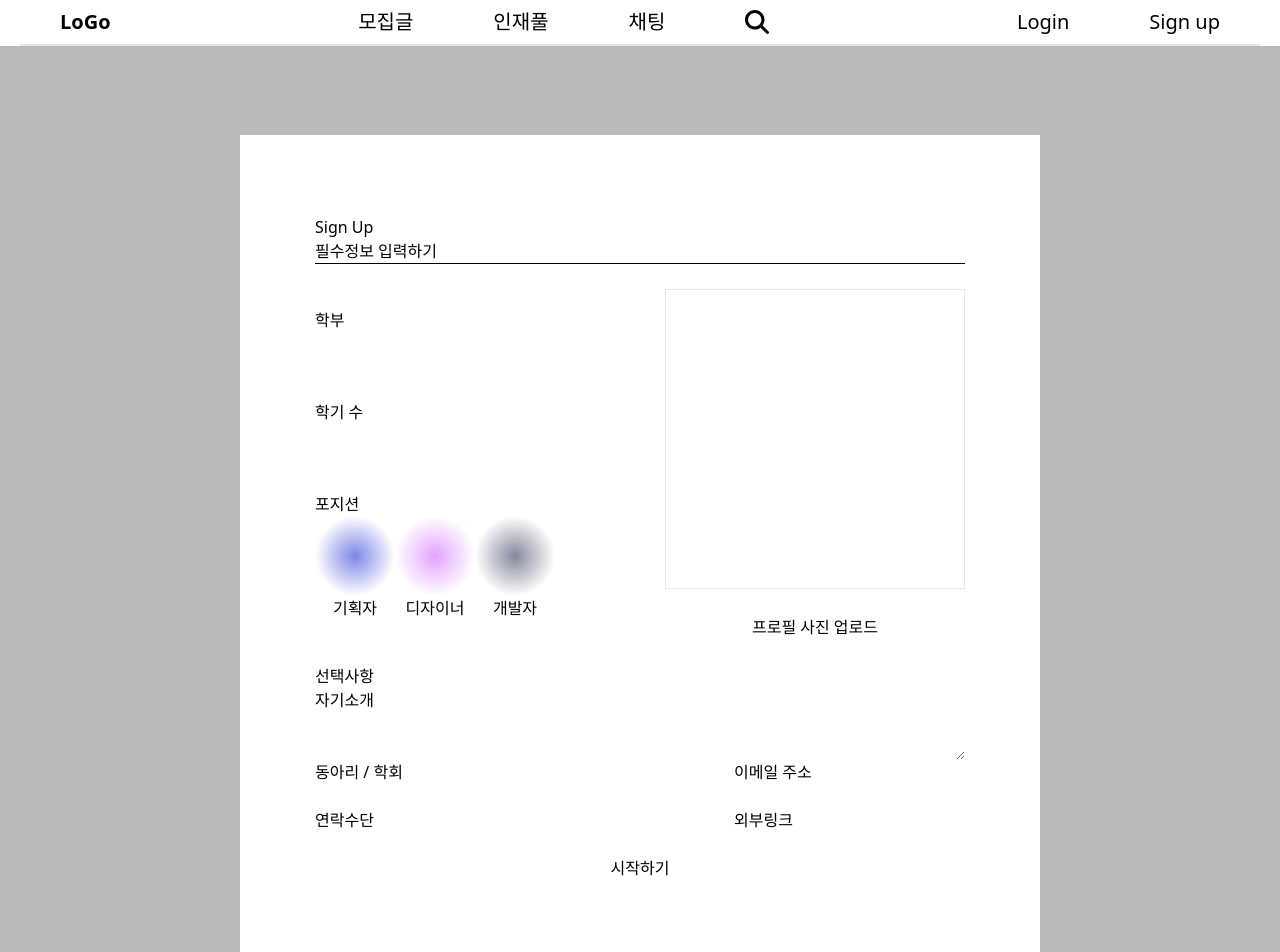
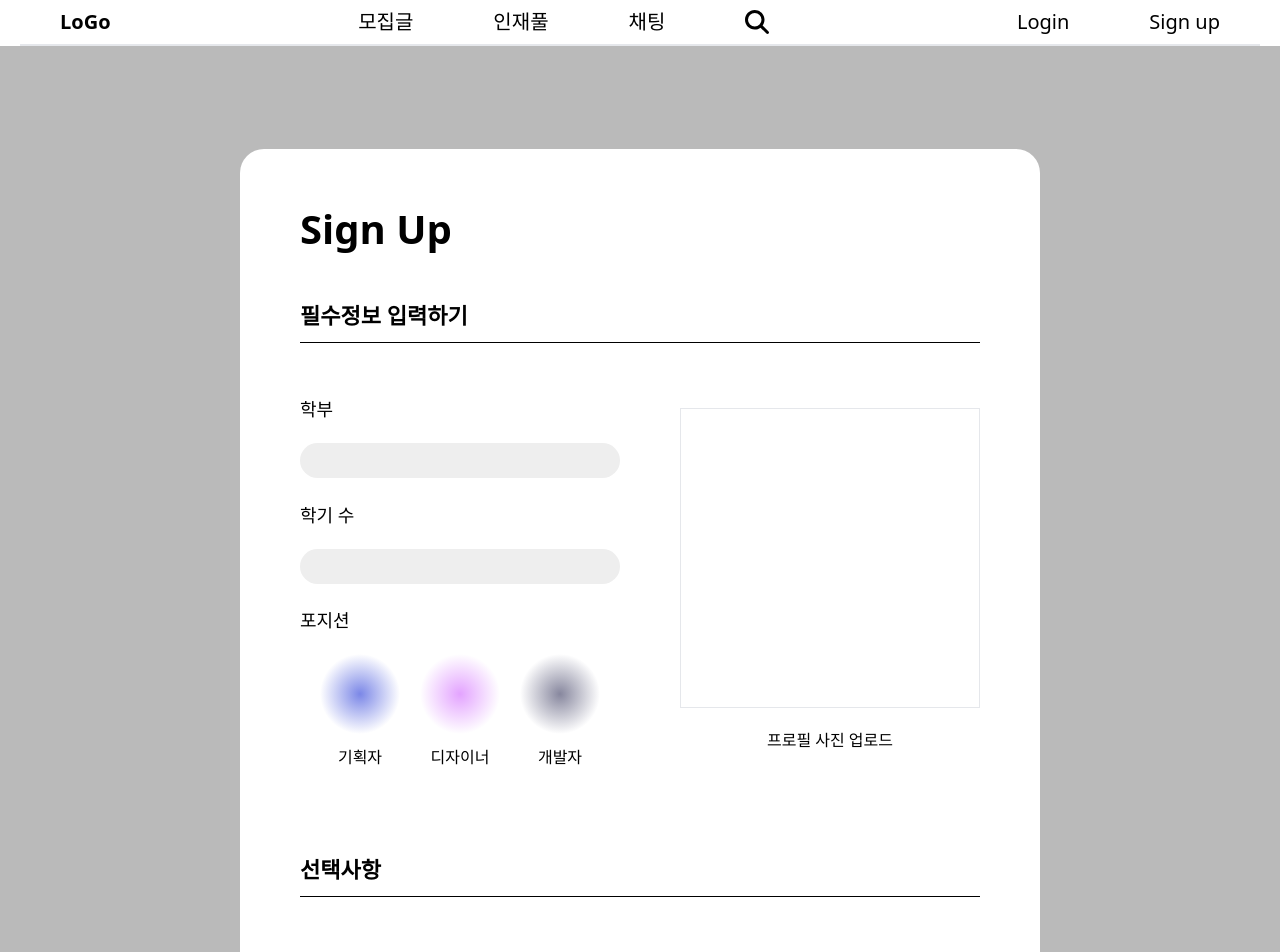
Before and after one commit to HCU-4400WON/hisbee, a React (Create React App) app in the folder src/main/frontend/: page /signup in a window 1280 px wide. Shown: the top 952 px of the page. Built offline with nearby package versions, Linux system fonts and the light colour scheme.

Commit message:
:art: f-signup/#35
design complete

```diff
--- a/src/main/frontend/src/Routes/SignUp.tsx
+++ b/src/main/frontend/src/Routes/SignUp.tsx
@@ -1,4 +1,36 @@
 import tw from "tailwind-styled-components";
+
+const Container = tw.div`
+h-[1600px]
+flex
+items-center
+justify-center
+bg-[#bababa]
+`;
+
+const SignUpCard = tw.div`
+w-[800px]
+bg-[#fff]
+px-[60px]
+pt-[50px]
+flex
+flex-col
+rounded-3xl
+`;
+
+const Title = tw.p`
+  text-[40px]
+  font-bold
+`;
+
+const SubTitle = tw.p`
+ text-[22px]
+ font-bold
+ border-b border-black
+ mt-[40px]
+ pb-[10px]
+ mb-[30px]
+ `;
 
 const FlexRowBox = tw.div`
 flex
@@ -10,12 +42,15 @@ justify-between
 `;
 const FlexPositionBox = tw(FlexRowBox)`
 justify-evenly
+
 `;
 
-const FlexColRox = tw.div`
-flex
-flex-col
-items-center
+const PositionBox = tw.div`
+  h-[115px]
+  flex
+  flex-col
+  items-center
+  justify-between
 `;
 
 const PositionGradientBox = tw.span`
@@ -24,28 +59,70 @@ w-[80px]
 h-[80px]
 `;
 
+const Info = tw.p`
+  text-[18px]
+  my-[20px]
+`;
+
+const InfoInput = tw.input`
+  w-[320px]
+  h-[35px]
+  bg-[#eeeeee]
+  rounded-full
+`;
+
+const InfoBox = tw.div`
+  w-[320px]
+  flex
+  flex-col
+`;
+
+const IntroduceBox = tw.div`
+flex
+flex-col
+justify-between
+h-[200px]
+w-[680px]
+`;
+
+const IntroduceArea = tw.textarea`
+w-[680px]
+h-[110px]
+bg-[#eeeeee]
+`;
+
+const StartButton = tw.button`
+mx-auto
+my-[80px]
+w-[250px]
+h-[33px]
+bg-[#eeeeee]
+rounded-full
+`;
+
 function SignUp() {
   return (
-    <div className="h-[1600px] flex items-center justify-center bg-[#bababa]">
-      <div className="w-[800px] h-[1422px] bg-[#fff] px-[75px] py-[80px] flex flex-col">
-        <div>Sign Up</div>
+    <Container>
+      <SignUpCard>
+        <Title>Sign Up</Title>
 
-        <div className="border-b border-black">필수정보 입력하기</div>
+        <SubTitle className="">필수정보 입력하기</SubTitle>
 
         <FlexRequiredBox>
           <div className="flex flex-col justify-evenly h-[400px]">
-            <div>
-              <p>학부</p>
-              <input />
-            </div>
-            <div>
-              <p>학기 수</p>
-              <input />
-            </div>
-            <div>
-              <p>포지션</p>
+            <InfoBox>
+              <Info>학부</Info>
+              <InfoInput />
+            </InfoBox>
+            <InfoBox>
+              <Info>학기 수</Info>
+              <InfoInput />
+            </InfoBox>
+
+            <InfoBox>
+              <Info>포지션</Info>
               <FlexPositionBox>
-                <FlexColRox>
+                <PositionBox>
                   <PositionGradientBox
                     style={{
                       background:
@@ -53,8 +130,8 @@ function SignUp() {
                     }}
                   ></PositionGradientBox>
                   <p>기획자</p>
-                </FlexColRox>
-                <FlexColRox>
+                </PositionBox>
+                <PositionBox>
                   <PositionGradientBox
                     style={{
                       background:
@@ -62,8 +139,8 @@ function SignUp() {
                     }}
                   ></PositionGradientBox>
                   <p>디자이너</p>
-                </FlexColRox>
-                <FlexColRox>
+                </PositionBox>
+                <PositionBox>
                   <PositionGradientBox
                     style={{
                       background:
@@ -71,46 +148,47 @@ function SignUp() {
                     }}
                   ></PositionGradientBox>
                   <p>개발자</p>
-                </FlexColRox>
+                </PositionBox>
               </FlexPositionBox>
-            </div>
+            </InfoBox>
           </div>
-          <div className="flex flex-col items-center justify-evenly h-[400px]">
+          <div className="flex flex-col items-center justify-evenly mt-[15px]">
             <span className="border w-[300px] h-[300px] "></span>
             <span>프로필 사진 업로드</span>
           </div>
         </FlexRequiredBox>
 
-        <div>선택사항</div>
+        <SubTitle className="mt-[80px]">선택사항</SubTitle>
+        <IntroduceBox>
+          <Info className="my-[25px]">자기소개</Info>
+          <IntroduceArea />
+        </IntroduceBox>
 
-        <p>자기소개</p>
-        <textarea></textarea>
+        <FlexRowBox className="justify-between ">
+          <InfoBox>
+            <Info className="my-[25px]">동아리 / 학회</Info>
+            <InfoInput />
+          </InfoBox>
+          <InfoBox>
+            <Info className="my-[25px]">이메일 주소</Info>
+            <InfoInput />
+          </InfoBox>
+        </FlexRowBox>
 
-        <div className="flex justify-between">
-          <div>
-            <p>동아리 / 학회</p>
-            <input />
-          </div>
-          <div>
-            <p>이메일 주소</p>
-            <input />
-          </div>
-        </div>
+        <FlexRowBox className="justify-between">
+          <InfoBox>
+            <Info className="my-[25px]">연락수단</Info>
+            <InfoInput />
+          </InfoBox>
+          <InfoBox>
+            <Info className="my-[25px]">외부링크</Info>
+            <InfoInput />
+          </InfoBox>
+        </FlexRowBox>
 
-        <div className="flex justify-between">
-          <div>
-            <p>연락수단</p>
-            <input />
-          </div>
-          <div>
-            <p>외부링크</p>
-            <input />
-          </div>
-        </div>
-
-        <button>시작하기</button>
-      </div>
-    </div>
+        <StartButton className="">시작하기</StartButton>
+      </SignUpCard>
+    </Container>
   );
 }
 
```
